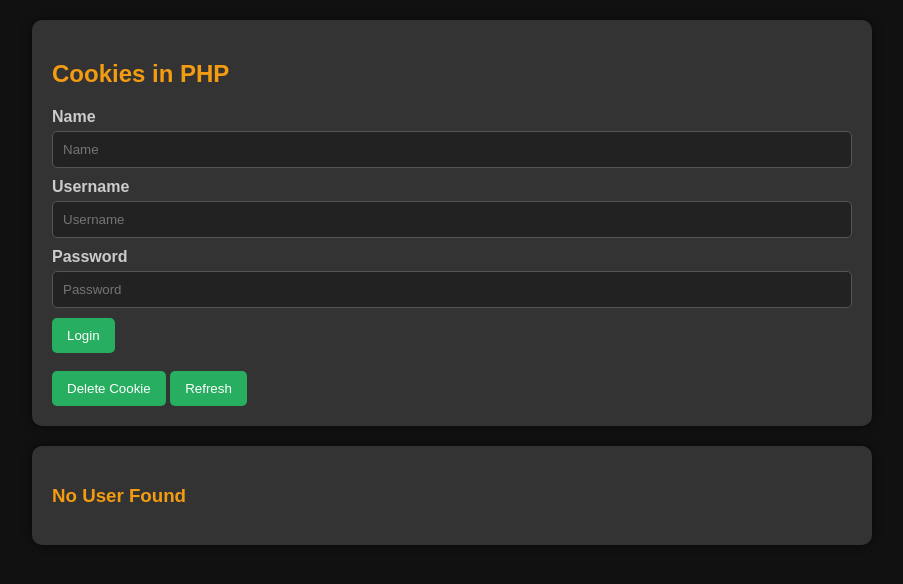
After one commit to itsarman001/Learn_PHP, a PHP site: page /topics/cookie.php in a window 1280 px wide. The commit adds this page. Shown: the top 584 px of the page, without its empty margins (188-1091 px from the left). Run offline with PHP 8.4, Linux system fonts and the light colour scheme.

Commit message:
add Cookies lessions

```diff
--- a/index.php
+++ b/index.php
@@ -33,7 +33,8 @@
                     ["Associative Arrays", "./topics/associative_arrays.php"],
                     ["Isset and Empty", "./topics/isset_empty.php"],
                     ["Radio Button", "./topics/radio_button.php"],
-                    ["Checkboxes", "./topics/checkboxes.php"]
+                    ["Checkboxes", "./topics/checkboxes.php"],
+                    ["Cookies", "./topics/cookie.php"],
                 ];
 
                 foreach ($topics as $index => $topic) {
--- /dev/null
+++ b/topics/cookie.php
@@ -0,0 +1,93 @@
+<!DOCTYPE html>
+<html lang="en">
+
+<head>
+    <meta charset="UTF-8">
+    <meta name="viewport" content="width=device-width, initial-scale=1.0">
+    <title>Cookies PHP</title>
+    <link rel="stylesheet" href="../style.css">
+</head>
+
+<body>
+    <div class="container">
+        <h2>Cookies in PHP</h2>
+        <form action="./cookie.php" method="post">
+            <div>
+                <label for="name">Name</label>
+                <input type="text" placeholder="Name" name="name">
+            </div>
+            <div>
+                <label for="username">Username</label>
+                <input type="text" placeholder="Username" name="username">
+            </div>
+            <div>
+                <label for="password">Password</label>
+                <input type="text" placeholder="Password" name="password">
+            </div>
+            <input type="submit" name="login" value="Login">
+
+        </form>
+
+        <br>
+
+
+        <form action="./cookie.php" method="POST">
+            <button type="submit" name="handle_button" value="delete_cookie">Delete Cookie</button>
+            <button type="submit" name="handle_button" value="refresh_page">Refresh</button>
+        </form>
+
+    </div>
+
+    <div class="container">
+        <?php
+        // $username = null;
+        // $name = null;
+
+
+        if (isset($_COOKIE["username"]) && isset($_COOKIE["name"])) {
+            echo "Hi {$_COOKIE["name"]}, Your Username is {$_COOKIE["username"]}";
+        } else {
+            echo "<h3>No User Found</h3>";
+        }
+
+
+        if (isset($_POST["login"])) {
+
+
+
+            if (empty($_POST["username"]) || empty($_POST["name"]) || empty($_POST["password"])) {
+                echo "<h3>All fields are mandatory</h3>";
+            } else {
+
+                $username = $_POST["username"];
+                $name = $_POST["name"];
+                $password = $_POST["password"];
+
+                setcookie("name", $name, time() + 3600, "/");
+                setcookie("username", $username, time() + 3600, "/");
+
+
+                header("Location: " . $_SERVER['PHP_SELF']);
+                exit();
+            }
+        }
+
+        if (isset($_POST["handle_button"])) {
+
+            $action = $_POST["handle_button"];
+
+            if ($action == "delete_cookie") {
+                setcookie("username", "", time() - 3600, "/");
+                setcookie("name", "", time() - 3600, "/");
+                header("Location: " . $_SERVER['PHP_SELF']);
+                exit();
+            } elseif ($action == "refresh_page") {
+                header("Location: " . $_SERVER['PHP_SELF']);
+                exit();
+            }
+        }
+        ?>
+    </div>
+</body>
+
+</html>
```
